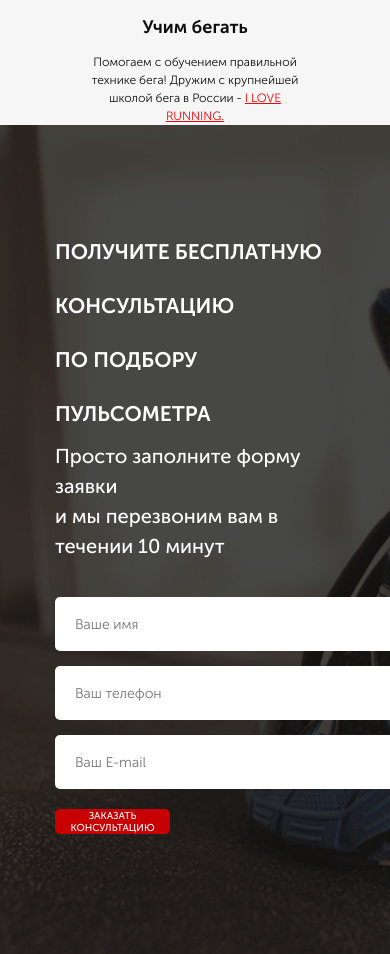
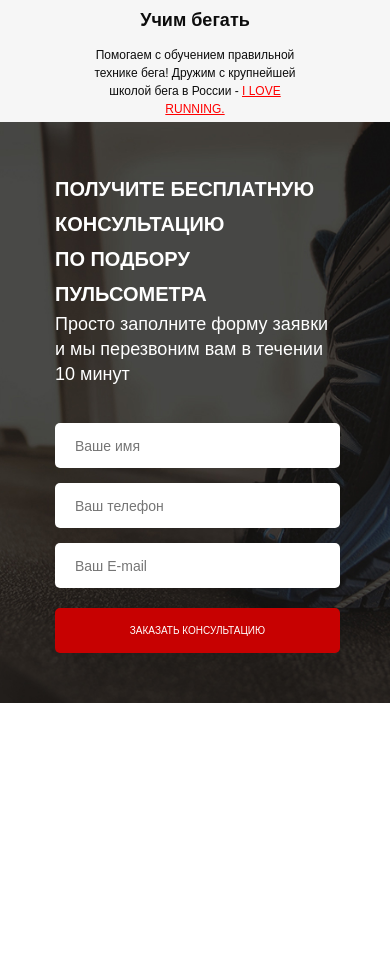
Before and after one commit to Vendjin/layouts_lerning, a website: page pulse/src/index.html in a window 390 px wide. Shown: the part 1040-1994 px from the top of the page. After the commit the page ends 1743 px from the top, so only its background shows below. Drawn offline with Linux system fonts and the light colour scheme; files whose address does not match are found by name.

Commit message:
немного адаптива

```diff
--- a/pulse/src/css/font.css
+++ b/pulse/src/css/font.css
@@ -1,5 +1,5 @@
 @font-face {
-    font-family: 'Museo Sans Cyrl';
+    font-family: 'MuseoSansCyrl';
     src: local('MuseoSansCyrl-500'),
     url('fonts/MuseoSansCyrl-500.woff') format('woff');
     font-weight: normal;
@@ -7,7 +7,7 @@
 }
 
 @font-face {
-    font-family: 'Museo Sans Cyrl';
+    font-family: 'MuseoSansCyrl';
     src: local('MuseoSansCyrl-300'),
     url('fonts/MuseoSansCyrl-300.woff') format('woff');
     font-weight: 300;
@@ -15,7 +15,7 @@
 }
 
 @font-face {
-    font-family: 'Museo Sans Cyrl';
+    font-family: 'MuseoSansCyrl';
     src: local('MuseoSansCyrl-700'),
     url('fonts/MuseoSansCyrl-700.woff') format('woff');
     font-weight: 700;
--- a/pulse/src/index.html
+++ b/pulse/src/index.html
@@ -94,7 +94,8 @@
     <div class="container">
         <h2 class="title title_left">Получите бесплатную консультацию <br>по подбору пульсометра </h2>
         <div class="consultation__description">Просто заполните форму заявки <br>
-            и мы перезвоним вам в течении 10 минут</div>
+            и мы перезвоним вам в течении 10 минут
+        </div>
         <form class="feed-form" action="#" method="post">
             <input name="name" required placeholder="Ваше имя" type="text">
             <input name="phone" required placeholder="Ваш телефон" type="number">
@@ -104,5 +105,8 @@
         </form>
     </div>
 </div>
+
+<script src="js/script.js"></script>
+
 </body>
 </html>
--- a/pulse/src/scss/_media.scss
+++ b/pulse/src/scss/_media.scss
@@ -1,3 +1,15 @@
+@media (max-width: 2520px){
+    .consultation{
+      min-height: 650px;
+    }
+}
+
+@media (max-width: 1399px) {
+  .promo {
+    min-height: 650px;
+  }
+}
+
   @media (max-width: 1200px) {
     .container {
       max-width: 900px;
@@ -172,6 +184,10 @@
 
         margin-top: 30px;
       }
+      &_submit{
+        width: 95%;
+        height: 45px;
+      }
     }
 
     .advantages {
@@ -201,5 +217,25 @@
     }
     .title {
       font-size: 21px;
+      &_left{
+        font-size: 20px;
+        line-height: 35px;
       }
     }
+
+    .consultation{
+      min-height: 470px;
+      padding: 50px 0 50px 0;
+      &__description{
+        font-size: 18px;
+        line-height: 25px;
+      }
+    }
+
+    .feed-form{
+      input{
+        width: 245px;
+        height: 45px;
+      }
+    }
+  }
--- a/pulse/src/scss/blocks/_promo.scss
+++ b/pulse/src/scss/blocks/_promo.scss
@@ -1,6 +1,6 @@
 .promo {
-  min-height: 40.625rem;
-  padding: 1.313rem 0 5.813rem 0;
+  min-height: 650px;
+  padding-top: 21px;
   background: url("../../img/bg/first_bg.jpg") center (center/cover) no-repeat;
   margin: 0;
 
```
Also changed, not shown: pulse/src/css/style.min.css, pulse/src/js/script.js (added). Lines whose indentation alone changed are shown as unchanged.
